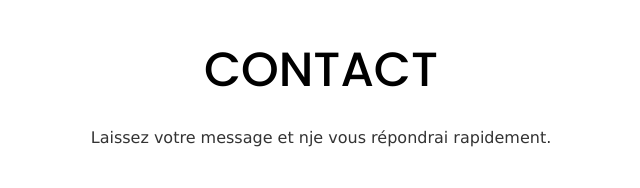
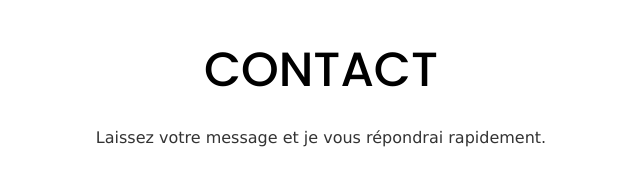
Before and after one commit to Davidf52/portfolio, a plain HTML site: page index.html in a window 1280 px wide. Shown: the part 3437-3625 px from the top of the page, 319-959 px from the left. Drawn offline with nearby package versions, Linux system fonts and the light colour scheme; a script that the page names is missing.

Commit message:
version f.0.2

```diff
--- a/index.html
+++ b/index.html
@@ -383,7 +383,7 @@
         <div class="container">
             <div class="section-header">
                 <h2 class="section-title">Contact</h2><br>
-                <p>Laissez votre message et nje vous répondrai rapidement.</p>
+                <p>Laissez votre message et je vous répondrai rapidement.</p>
             </div>
 
             <form action="https://formsubmit.co/a383a5593b3348b0bbd6cdbe91248379" method="POST" class="form">
```
